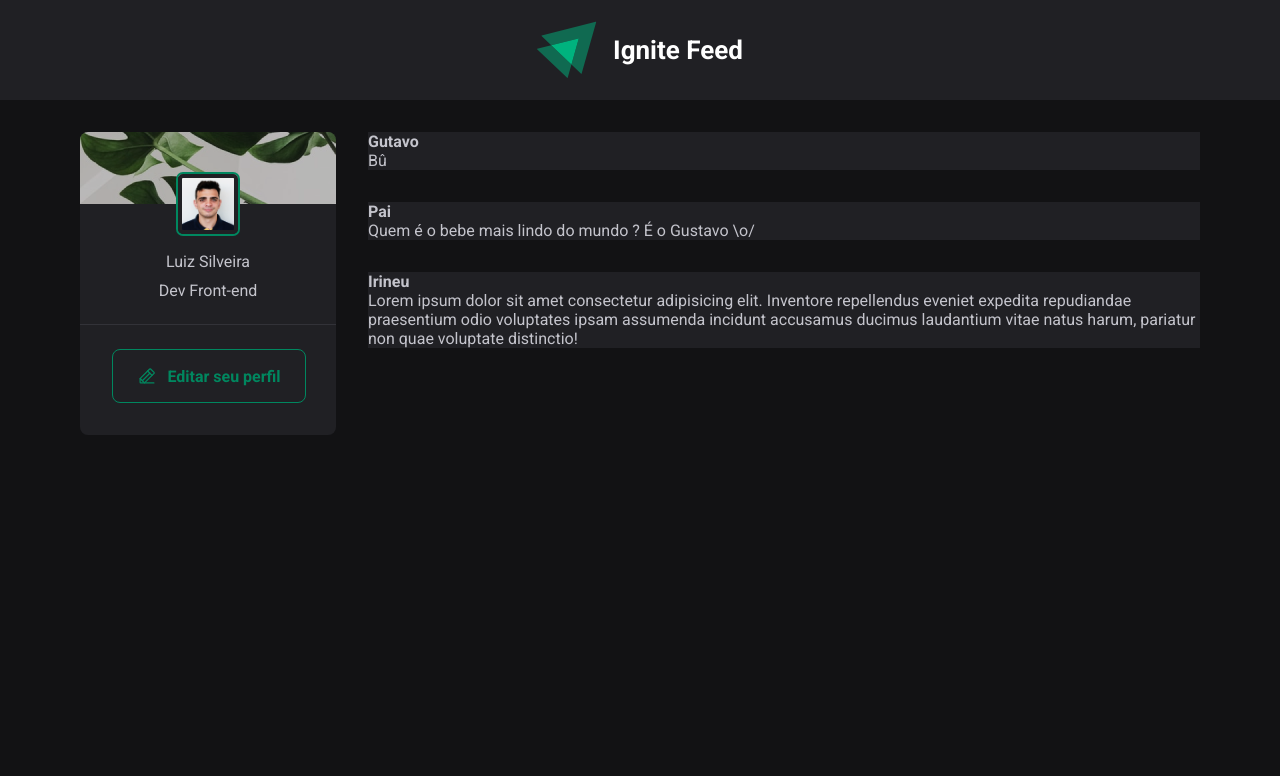
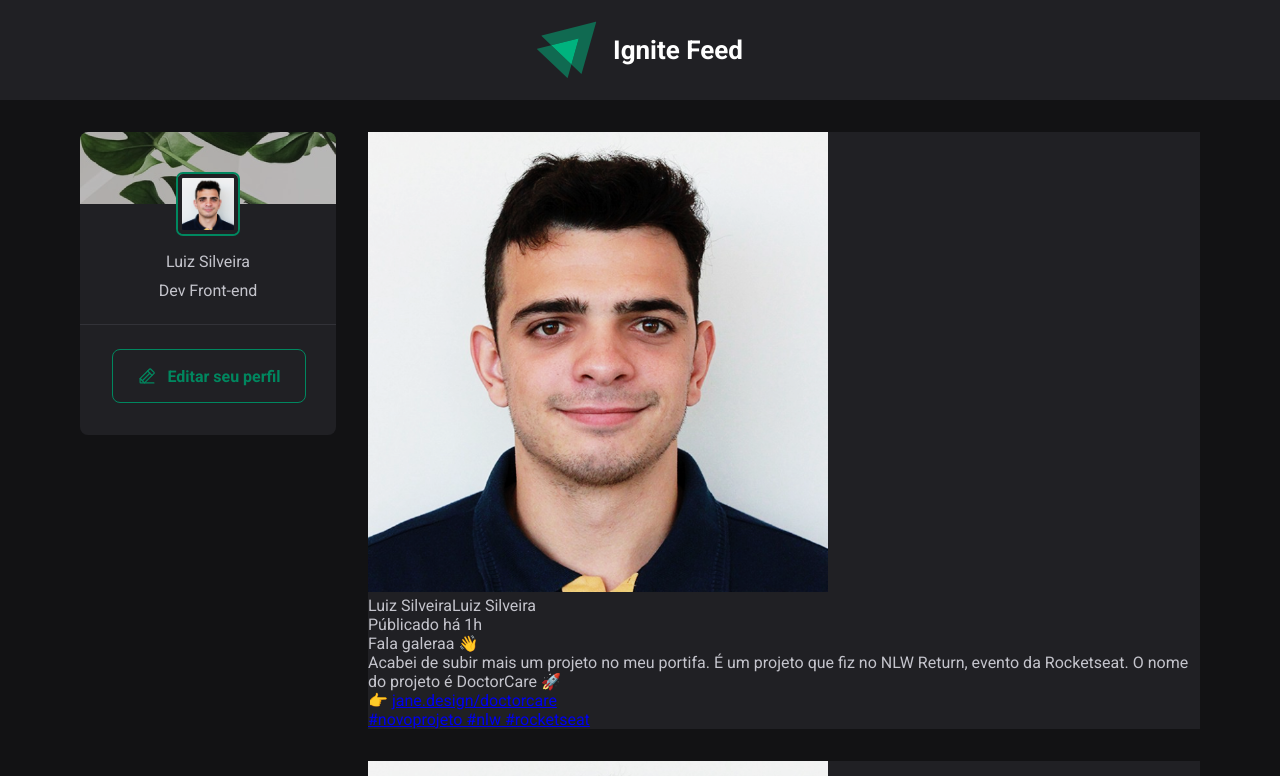
Before and after one commit to filiphis/ignite-feed, a React (Vite) app: page / in a window 1280 px wide. Shown: the top 776 px of the page. Built offline with nearby package versions, Linux system fonts and the light colour scheme.

Commit message:
dev Post component HTML

```diff
--- a/src/App.jsx
+++ b/src/App.jsx
@@ -1,7 +1,7 @@
 import { Header } from "./components/Header";
+import { Aside } from "./components/Aside";
+import { Post } from "./components/Post";
 import styles from './app.module.css'
-import { Post } from "./components/Post";
-import { Aside } from "./components/Aside";
 
 export function App() {
   return (
--- a/src/components/Aside/style.module.css
+++ b/src/components/Aside/style.module.css
@@ -57,4 +57,11 @@
   justify-content: center;
   gap: 0.625rem;
   width: 12.125rem;
+  background-color: transparent;
+  transition: background 0.2s, color 0.2s ;
 }
+
+.aside__button:hover {
+  background-color: var(--green-500);
+  color: var(--white);
+}
--- a/src/components/Post/index.jsx
+++ b/src/components/Post/index.jsx
@@ -1,10 +1,25 @@
 import styles from './style.module.css'
+import userAvatar from '../../assets/images/my-avatar.png'
 
 export function Post(props) {
   return (
     <div className={styles.post}>
-      <span className={styles.name}>{props.userName}</span>
-      <p className={styles.message}>{props.message}</p>
+      <header className={styles.header}>
+        <div className={styles.user}>
+          <img src={userAvatar} alt="" />
+          <div className={styles.userInfo}>
+            <span className={styles.userName}>Luiz Silveira</span>
+            <span className={styles.userOccupation}>Luiz Silveira</span>
+          </div>
+        </div>
+        <time className={styles.time} title='17 de julho as 03:15h' dateTime='2022-07-17 03:15:00'>Públicado há 1h</time>
+      </header>
+      <div className={styles.content}>
+        <p>Fala galeraa 👋</p>
+        <p>Acabei de subir mais um projeto no meu portifa. É um projeto que fiz no NLW Return, evento da Rocketseat. O nome do projeto é DoctorCare 🚀</p>
+        <p>👉 <a href="#">jane.design/doctorcare</a></p>
+        <p><a href="#">#novoprojeto #nlw #rocketseat</a></p>
+      </div>
     </div>
   )
 }
```
Also changed, not shown: src/assets/images/guia facil/ingles/preposições.jpg (added), 1 other file (tests, documents, lock files or other folders).
